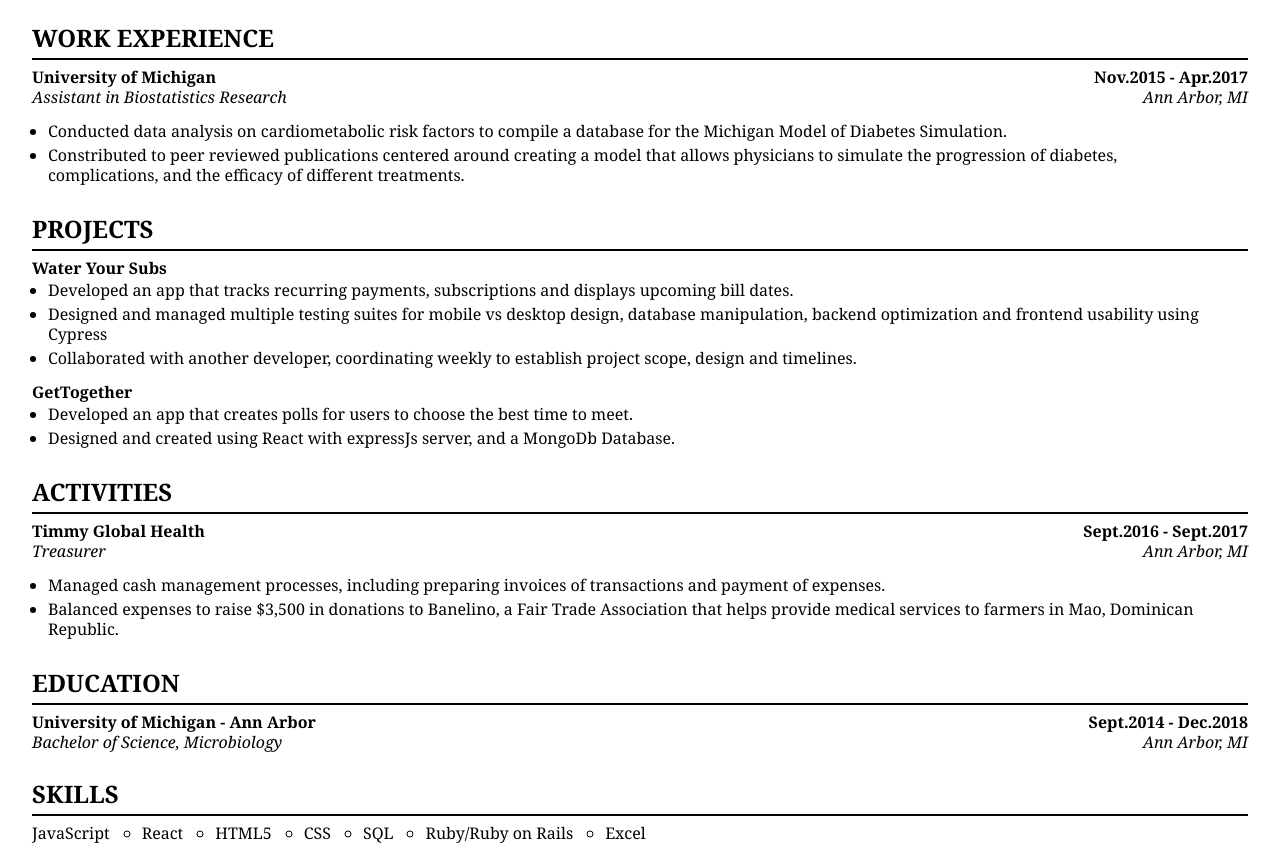
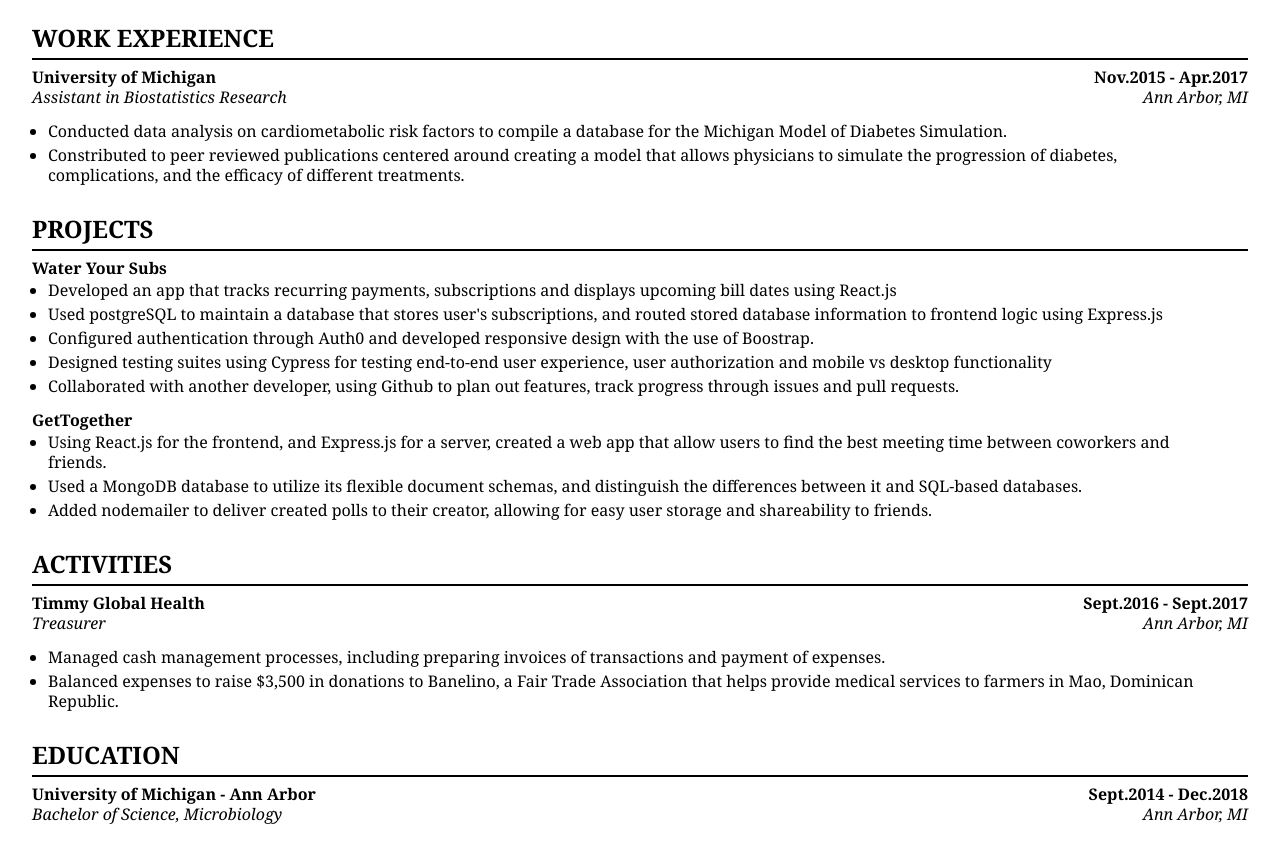
Before and after one commit to jduong09/resume, a plain HTML site: page index.html in a window 1280 px wide. Shown: the part 94-945 px from the top of the page. Drawn offline with Linux system fonts and the light colour scheme.

Commit message:
Updated resume, added specific frameworks used in projects, added to skills section.

```diff
--- a/css/resume_online.css
+++ b/css/resume_online.css
@@ -100,15 +100,28 @@ h3, .section-item-header > :nth-child(2) {
 #list-skills {
   display: flex;
   align-items: center;
+  flex-wrap: wrap;
 }
 
 #list-skills > li {
-  margin-right: 2rem;
-  list-style: circle;
+  margin: 0 2rem .75rem 0;
+  position: relative;
 }
 
-#list-skills > li:first-child {
-  list-style: none;
+#list-skills > li::after {
+  content: '';
+  width: 4px;
+  height: 4px;
+  background-color: black;
+  border-radius: 50%;
+  position: absolute;
+  right: -1rem;
+  top: 50%;
+  transform: translateY(-50%);
+}
+
+#list-skills > li:last-of-type::after {
+  display: none;
 }
 
 @media (max-width: 576px) {
--- a/index.html
+++ b/index.html
@@ -44,16 +44,19 @@
         <li>
           <h3>Water Your Subs</h3>
           <ul class="list-bullet-points">
-            <li>Developed an app that tracks recurring payments, subscriptions and displays upcoming bill dates.</li>
-            <li>Designed and managed multiple testing suites for mobile vs desktop design, database manipulation, backend optimization and frontend usability using Cypress</li>
-            <li>Collaborated with another developer, coordinating weekly to establish project scope, design and timelines.</li>
+            <li>Developed an app that tracks recurring payments, subscriptions and displays upcoming bill dates using React.js</li>
+            <li>Used postgreSQL to maintain a database that stores user's subscriptions, and routed stored database information to frontend logic using Express.js</li>
+            <li>Configured authentication through Auth0 and developed responsive design with the use of Boostrap.</li>
+            <li>Designed testing suites using Cypress for testing end-to-end user experience, user authorization and mobile vs desktop functionality</li>
+            <li>Collaborated with another developer, using Github to plan out features, track progress through issues and pull requests.</li>
           </ul>
         </li>
         <li>
           <h3>GetTogether</h3>
           <ul class="list-bullet-points">
-            <li>Developed an app that creates polls for users to choose the best time to meet.</li>
-            <li>Designed and created using React with expressJs server, and a MongoDb Database.</li>
+            <li>Using React.js for the frontend, and Express.js for a server, created a web app that allow users to find the best meeting time between coworkers and friends.</li>
+            <li>Used a MongoDB database to utilize its flexible document schemas, and distinguish the differences between it and SQL-based databases.</li>
+            <li>Added nodemailer to deliver created polls to their creator, allowing for easy user storage and shareability to friends.</li>
           </ul>
         </li>
       </ul>
@@ -95,10 +98,16 @@
       <hr />
       <ul id="list-skills">
         <li>JavaScript</li>
-        <li>React</li>
+        <li>React.js</li>
+        <li>Express.js</li>
+        <li>Node.js</li>
         <li>HTML5</li>
         <li>CSS</li>
-        <li>SQL</li>
+        <li>Bootstrap</li>
+        <li>postgreSQL</li>
+        <li>MongoDB</li>
+        <li>Jest</li>
+        <li>Cypress</li>
         <li>Ruby/Ruby on Rails</li>
         <li>Excel</li>
       </ul>
```
Also changed, not shown: 1 other file.
